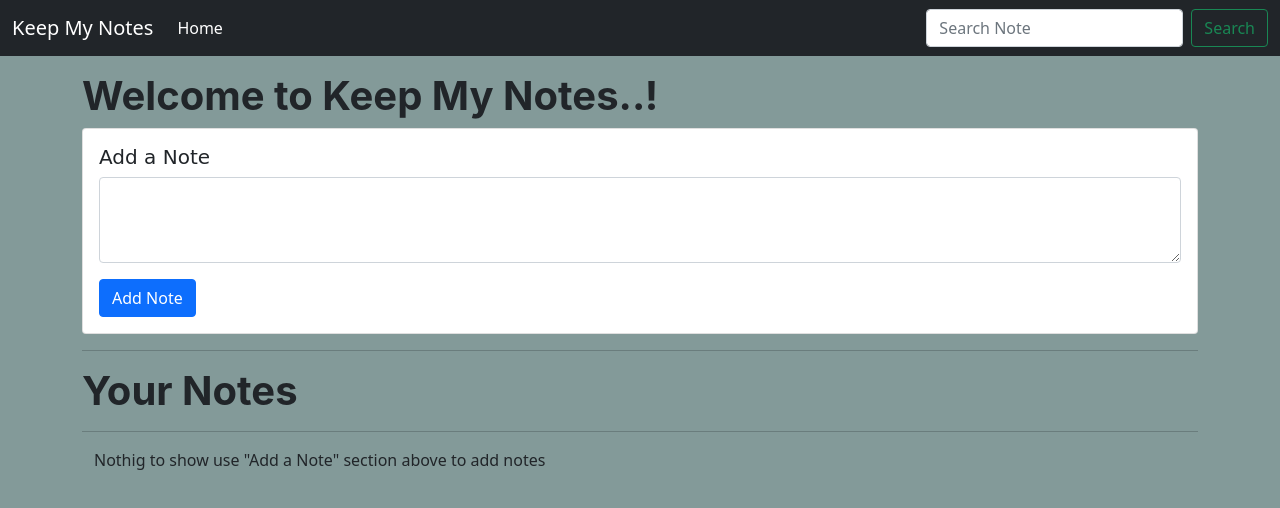
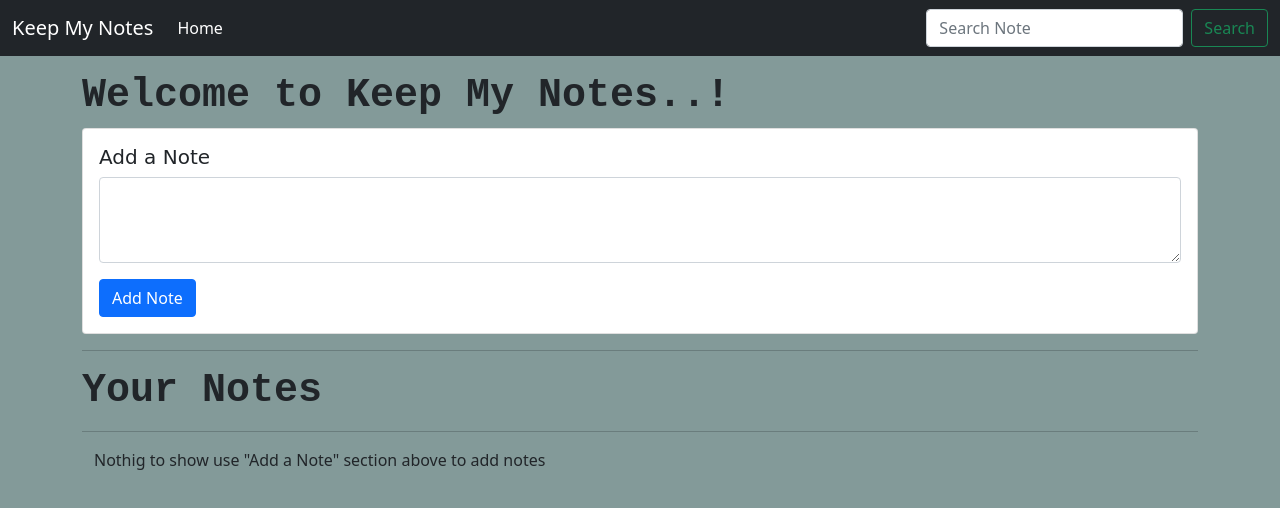
Before and after one commit to amanv1011/keepMyNotes.com, a plain HTML site: page index.html in a window 1280 px wide. Drawn offline with nearby package versions, Linux system fonts and the light colour scheme.

Commit message:
Update index.html

```diff
--- a/index.html
+++ b/index.html
@@ -15,8 +15,7 @@
 
         .h1,
         h1 {
-
-            font-family: 'Inter';
+            font-family: monospace;
             font-weight: bold;
         }
         .h5, h5 {
```
